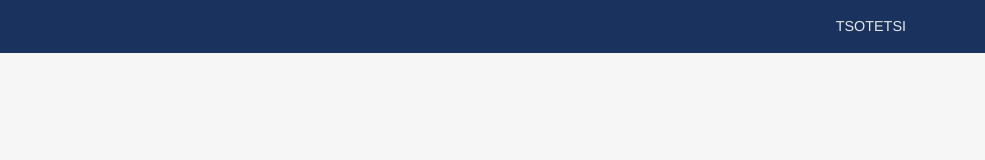
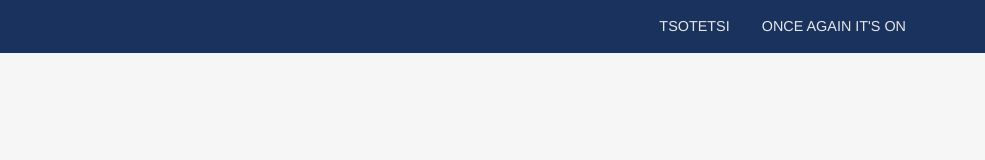
Before and after one commit to tsots/thato, a website: page index.html in a window 1280 px wide. Shown: the top 160 px of the page, 295-1280 px from the left. Drawn offline with Linux system fonts and the light colour scheme.

Commit message:
changed index

```diff
--- a/index.html
+++ b/index.html
@@ -1,14 +1,10 @@
-
 <!DOCTYPE html>
 <html class="no-js" lang="en">
   <head>
     <meta charset="utf-8" />
     <meta http-equiv="x-ua-compatible" content="ie=edge" />
     <meta name="viewport" content="width=device-width, initial-scale=1.0" />
-    <title>
-
-       Katalist Communications
-    </title>
+    <title>Katalist Communications</title>
     <link rel="stylesheet" href="assets/css/app.css" />
   </head>
   <body class="">
@@ -18,15 +14,14 @@
           <div class="top-bar-right">
             <ul class="menu right-menu">
               <li><a href="#">Tsotetsi</a></li>
+              <li><a>Once again it's on</a></li>
             </ul>
           </div>
         </div>
       </div>
     </div>
     <div class="the_logo show-for-medium">
-      <a href="index.html"
-        ><img src="assets/img/logo-small.svg" alt=""
-      /></a>
+      <a href="index.html"><img src="assets/img/logo-small.svg" alt="" /></a>
     </div>
     <div class="off-canvas-wrapper">
       <div
@@ -50,7 +45,7 @@
               <img src="assets/img/logo-xlarge.svg" alt="" />
             </a>
           </li>
-          <li class=" active ">
+          <li class="active">
             <a href="index.html">Home</a>
           </li>
           <li class="">
@@ -108,10 +103,10 @@
                   alt=""
                 />
                 <p>
-                  Lorem ipsum dolor sit amet consectetur adipisicing elit. Vero nulla,
-                  provident minus minima obcaecati natus recusandae amet necessitatibus?
-                  Necessitatibus asperiores quam quod quisquam ratione fugit maxime
-                  illum nam minima dolorum.
+                  Lorem ipsum dolor sit amet consectetur adipisicing elit. Vero
+                  nulla, provident minus minima obcaecati natus recusandae amet
+                  necessitatibus? Necessitatibus asperiores quam quod quisquam
+                  ratione fugit maxime illum nam minima dolorum.
                 </p>
 
                 <div class="cta">
@@ -134,7 +129,6 @@
             </div>
           </div>
         </div>
-
       </div>
     </div>
 
```
